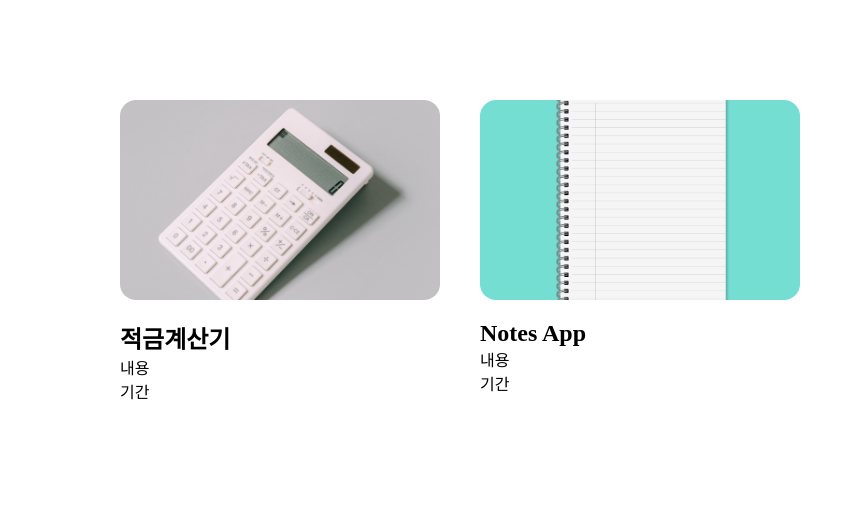
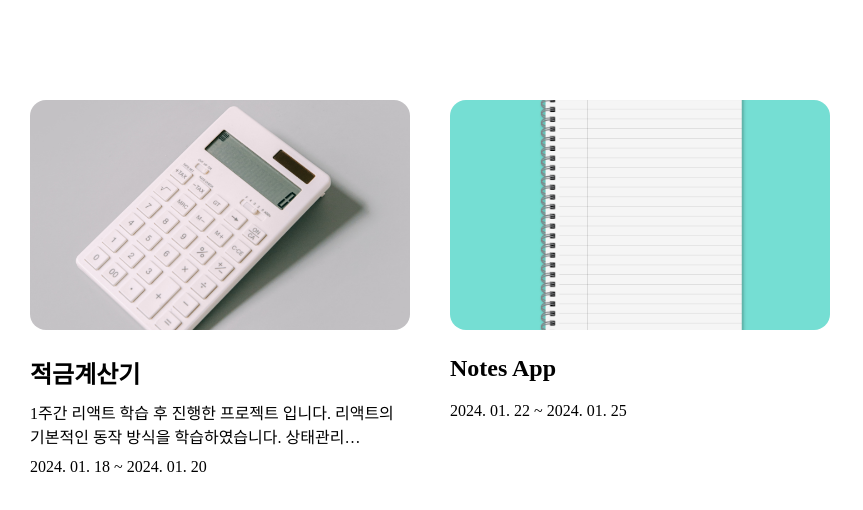
Before and after one commit to leejw951208/my-blog, a React (Vite) app: page / in a window 1280 px wide. Shown: the top 510 px of the page, without its empty margins (0-863 px from the left). Built offline with nearby package versions, Linux system fonts and the light colour scheme.

Commit message:
UI 작업중

```diff
--- a/index.html
+++ b/index.html
@@ -8,6 +8,7 @@
   </head>
   <body>
     <div id="root"></div>
+    <div id="modal"></div>
     <script type="module" src="/src/main.jsx"></script>
   </body>
 </html>
--- a/src/components/main/Card.jsx
+++ /dev/null
@@ -1,49 +0,0 @@
-import styled from "styled-components";
-
-const ImgDiv = styled.div`
-  border-radius: 16px;
-  overflow: hidden;
-  transition: 0.3s;
-  height: 200px;
-  > img {
-    width: 100%;
-    height: 100%;
-    object-fit: cover;
-  }
-`;
-
-const StyledCard = styled.article`
-  display: flex;
-  flex-direction: column;
-  gap: 20px;
-  cursor: pointer;
-  &:hover {
-    ${ImgDiv} {
-      transform: translateY(-15px);
-      box-shadow: 0 3px 20px rgba(0, 0, 0, 0.23);
-    }
-  }
-`;
-
-const SummaryDiv = styled.div`
-  > h2 {
-    font-size: 24px;
-  }
-`;
-
-const Card = ({ imgSrc, title, content, period }) => {
-  return (
-    <StyledCard>
-      <ImgDiv>
-        <img src={imgSrc} />
-      </ImgDiv>
-      <SummaryDiv>
-        <h2>{title}</h2>
-        <p>{content}</p>
-        <p>{period}</p>
-      </SummaryDiv>
-    </StyledCard>
-  );
-};
-
-export default Card;
--- a/src/components/main/Cards.jsx
+++ /dev/null
@@ -1,29 +0,0 @@
-import styled from "styled-components";
-import Card from "./Card";
-
-import calculator from "../../assets/calculator.jpg";
-import notesApp from "../../assets/notes-app.png";
-
-const StyledCards = styled.section`
-  display: grid;
-  grid-template-columns: repeat(auto-fill, minmax(250px, auto));
-  max-width: 1040px;
-  width: 100%;
-  gap: 40px;
-`;
-
-const Cards = () => {
-  return (
-    <StyledCards>
-      <Card
-        imgSrc={calculator}
-        title="적금계산기"
-        content="내용"
-        period="기간"
-      />
-      <Card imgSrc={notesApp} title="Notes App" content="내용" period="기간" />
-    </StyledCards>
-  );
-};
-
-export default Cards;
--- a/src/components/main/Main.jsx
+++ b/src/components/main/Main.jsx
@@ -1,5 +1,5 @@
 import styled from "styled-components";
-import Cards from "./Cards";
+import Cards from "./card/Cards";
 
 const StyledMain = styled.main`
   display: flex;
--- /dev/null
+++ b/src/components/main/card/Card.jsx
@@ -0,0 +1,66 @@
+import styled from "styled-components";
+
+const Img = styled.div`
+  border-radius: 16px;
+  overflow: hidden;
+  transition: 0.3s;
+  height: 230px;
+  > img {
+    width: 100%;
+    height: 100%;
+    object-fit: cover;
+  }
+`;
+
+const Title = styled.div`
+  margin-top: 15px;
+  > h2 {
+    font-size: 24px;
+  }
+`;
+
+const Description = styled.div`
+  > p {
+    overflow: hidden;
+    white-space: normal;
+    text-overflow: ellipsis;
+    display: -webkit-box;
+    -webkit-line-clamp: 2;
+    -webkit-box-orient: vertical;
+    word-break: keep-all;
+  }
+`;
+
+const StyledCard = styled.article`
+  display: flex;
+  flex-direction: column;
+  gap: 10px;
+  cursor: pointer;
+  &:hover {
+    ${Img} {
+      transform: translateY(-15px);
+      box-shadow: 0 3px 20px rgba(0, 0, 0, 0.23);
+    }
+  }
+`;
+
+const Card = ({ imgSrc, title, description, period, onClick }) => {
+  return (
+    <StyledCard onClick={onClick}>
+      <Img>
+        <img src={imgSrc} />
+      </Img>
+      <Title>
+        <h2>{title}</h2>
+      </Title>
+      <Description>
+        <p>{description}</p>
+      </Description>
+      <div>
+        <p>{period}</p>
+      </div>
+    </StyledCard>
+  );
+};
+
+export default Card;
--- /dev/null
+++ b/src/components/main/card/Cards.jsx
@@ -0,0 +1,36 @@
+import styled from "styled-components";
+import Card from "./Card";
+
+import CONTENT_DATAS from "../../../data";
+import { useState } from "react";
+
+const StyledCards = styled.section`
+  display: grid;
+  grid-template-columns: repeat(auto-fill, minmax(300px, 1fr));
+  justify-content: center;
+  max-width: 1280px;
+  width: 100%;
+  gap: 40px;
+  padding: 0 30px;
+  @media screen and (max-width: 300px) {
+    grid-template-columns: 1fr;
+  }
+`;
+
+const Cards = () => {
+  return (
+    <StyledCards>
+      {CONTENT_DATAS.map((content) => (
+        <Card
+          key={content.title}
+          imgSrc={content.thumbnail}
+          title={content.title}
+          description={content.description}
+          period={content.period}
+        />
+      ))}
+    </StyledCards>
+  );
+};
+
+export default Cards;
--- /dev/null
+++ b/src/data.js
@@ -0,0 +1,26 @@
+import calculator from "./assets/calculator.jpg";
+import notesApp from "./assets/notes-app.png";
+
+const CONTENT_DATAS = [
+  {
+    thumbnail: calculator,
+    title: "적금계산기",
+    description:
+      "1주간 리액트 학습 후 진행한 프로젝트 입니다. 리액트의 기본적인 동작 방식을 학습하였습니다. 상태관리 라이브러리를 사용하지 않았기 때문에 Prop drilling로 인한 단점을 명확하게 체감했고 왜 Redux와 같은 상태관리 라이브러리를 사용하는지 알게 되었습니다.",
+    skills: ["React", "Styled-Component"],
+    period: "2024. 01. 18 ~ 2024. 01. 20",
+    URL: "",
+    Github: "",
+  },
+  {
+    thumbnail: notesApp,
+    title: "Notes App",
+    description: "",
+    skills: [],
+    period: "2024. 01. 22 ~ 2024. 01. 25",
+    URL: "",
+    Github: "",
+  },
+];
+
+export default CONTENT_DATAS;
```
